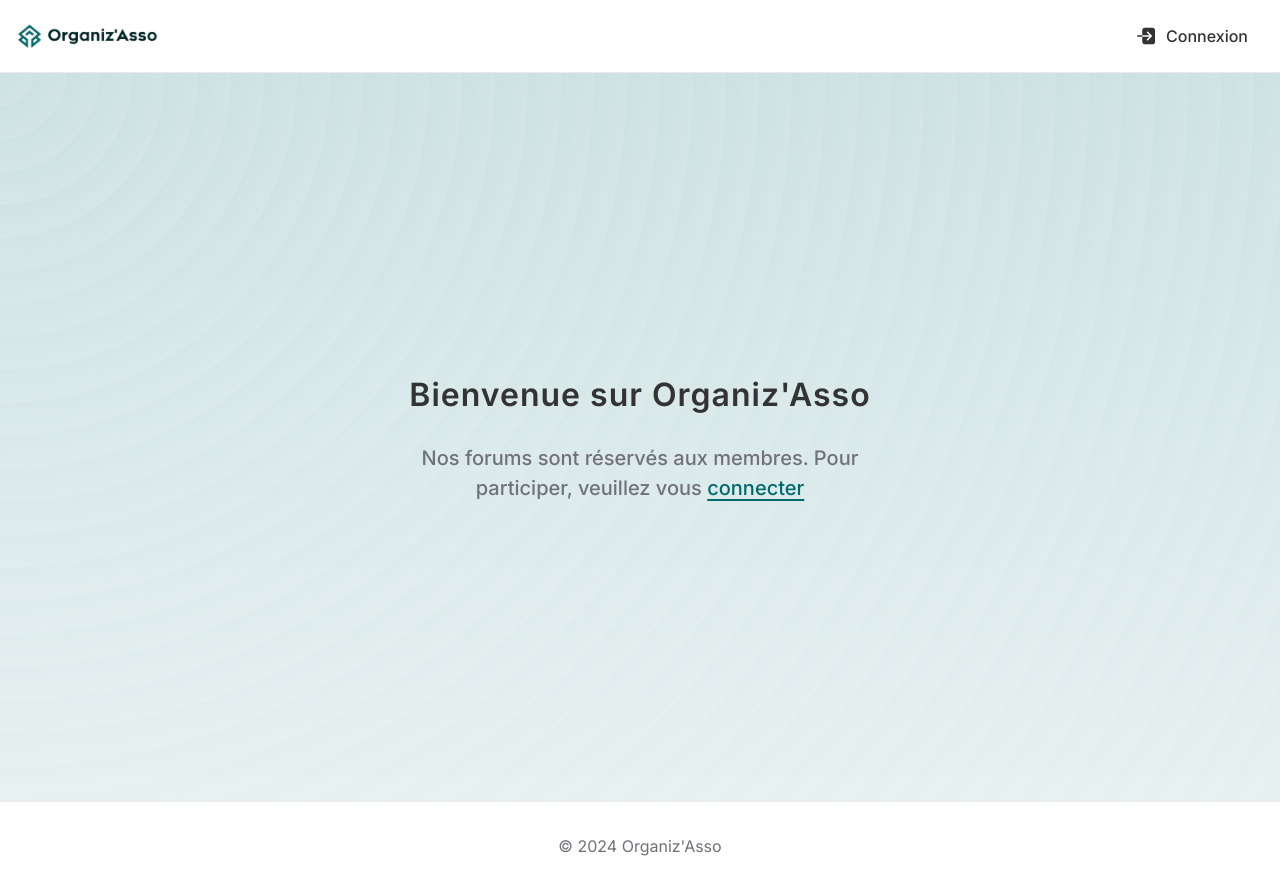
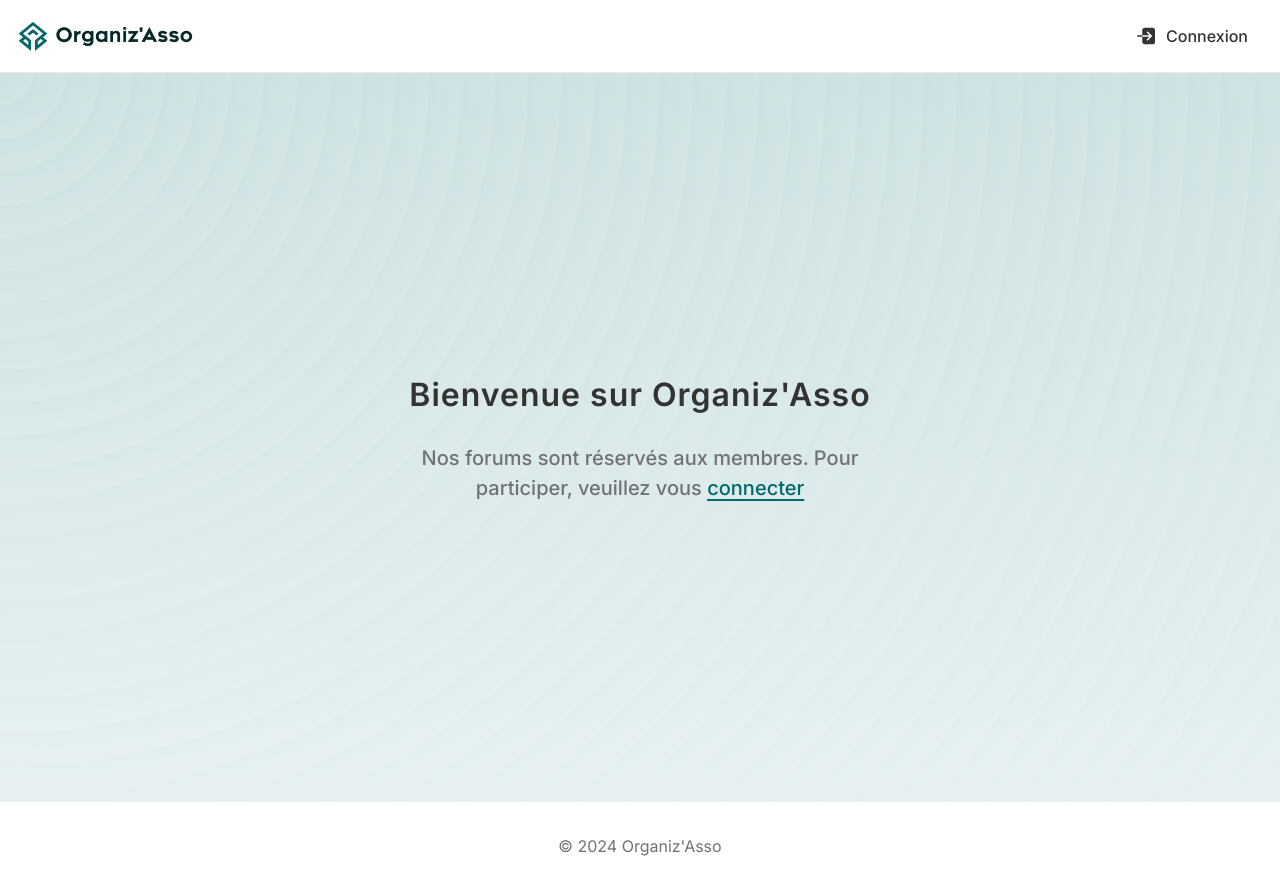
Before and after one commit to axeelz/organizasso, a React (Vite) app in the folder client/: page / in a window 1280 px wide. Built offline with nearby package versions, Linux system fonts and the light colour scheme; the HTML template or start-up script is replaced by a standard one.

Commit message:
update logo height

```diff
--- a/client/src/components/Navbar.module.css
+++ b/client/src/components/Navbar.module.css
@@ -40,7 +40,7 @@
 }
 
 .logoLink img {
-  height: 32px;
+  height: 40px;
 }
 
 @media (max-width: 768px) {
```
